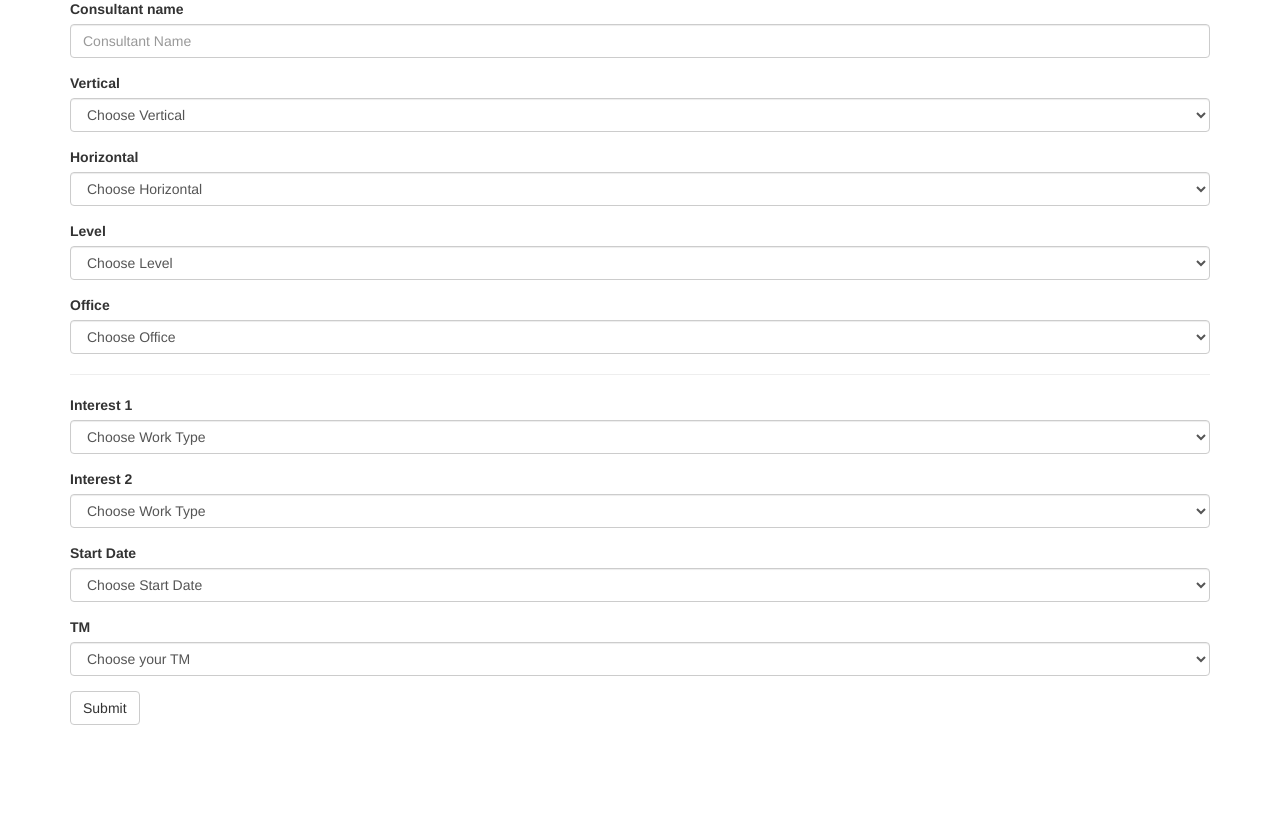
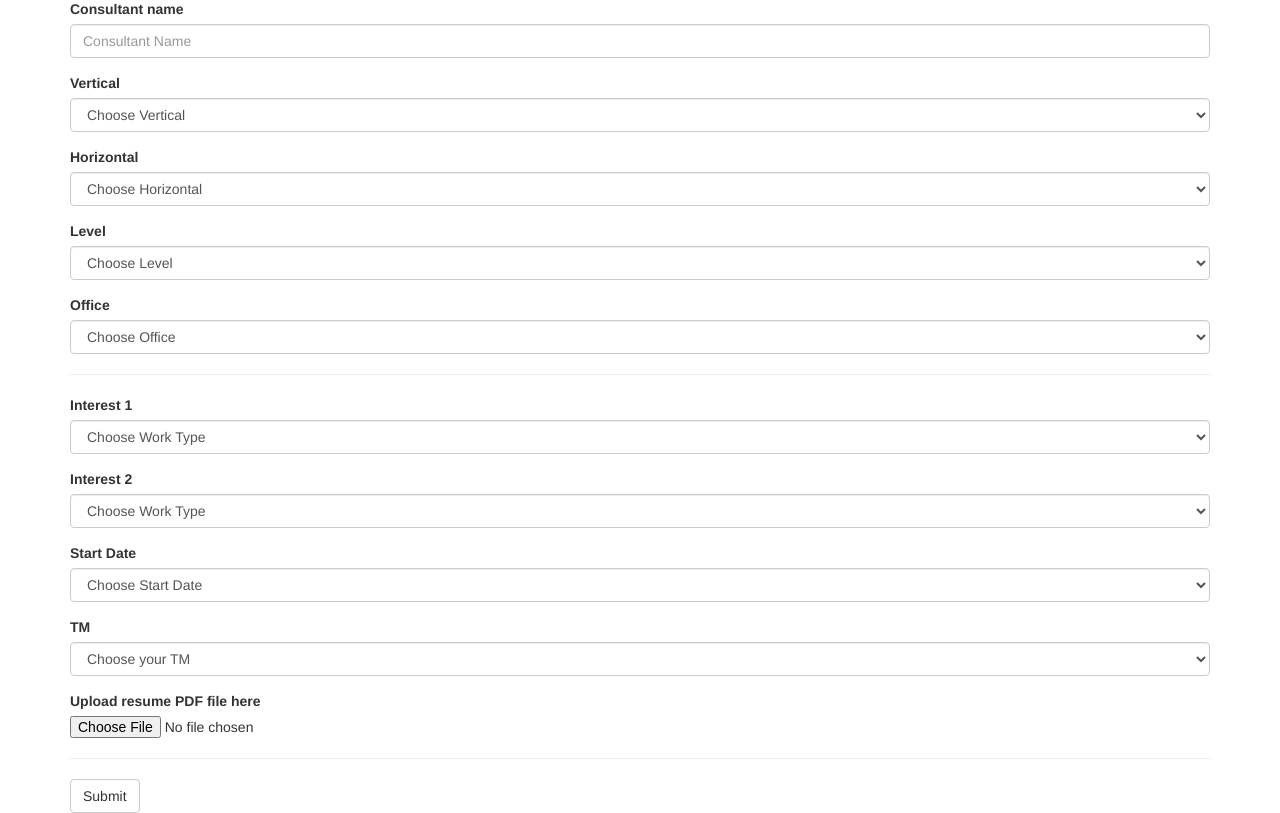
Before and after one commit to hasygithub/OW-StaffBot, a Flask app: page /resource_form in a window 1280 px wide. Shown: the part 77-890 px from the top of the page. Before the commit the page ends 802 px from the top, so only its background shows below. Run offline with Flask 2, Linux system fonts and the light colour scheme; some libraries are stand-ins or nearby versions.

Commit message:
add upload to source form

```diff
--- a/templates/resource_form.html
+++ b/templates/resource_form.html
@@ -10,7 +10,7 @@
       </div>
       <div class="row" style="margin-top:20px">
           <div class="col-md-12">
-              <form role="form" action="{{ url_for('handle_data_resources') }}" method="POST">
+              <form role="form" action="{{ url_for('handle_data_resources') }}" method="POST" enctype=multipart/form-data>
                   <div class="form-group">
                       <label for="title">Consultant name</label>
                       <input class="form-control" name="consultant_name" placeholder="Consultant Name">
@@ -94,6 +94,10 @@
                       </select>
                   </div>
 
+                  <label>Upload resume PDF file here</label>
+                  <p><input type=file name=file>
+
+                  <hr>
 
                   <button type="submit" name='submit' class="btn btn-default" value="Form sent!">Submit</button>
               </form>
```
